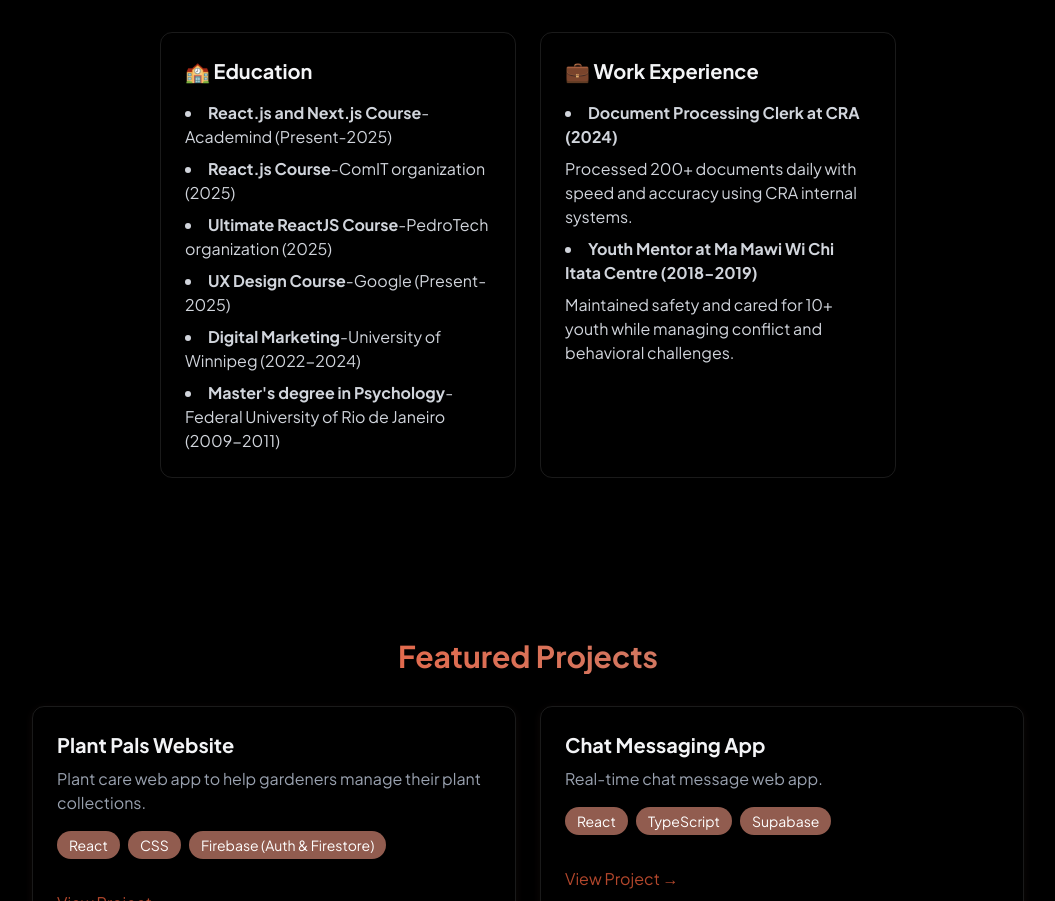
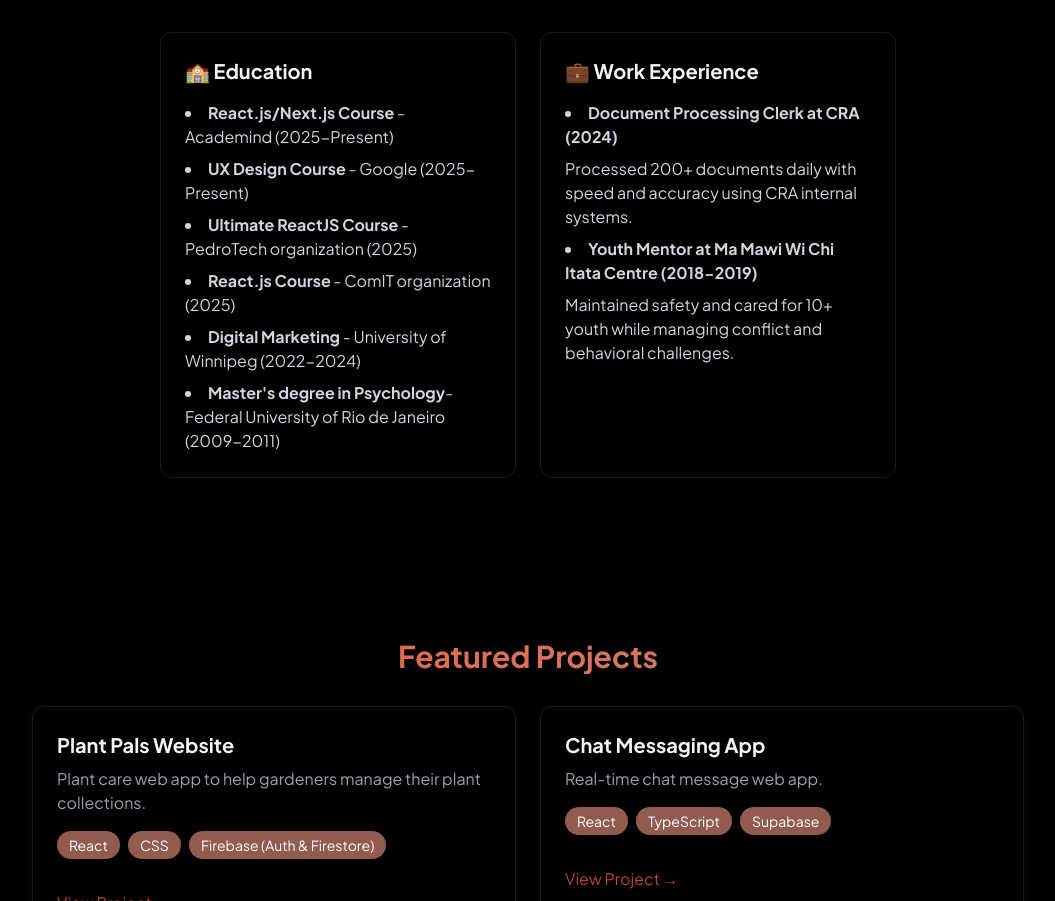
Before and after one commit to saraccmululo/Portfolio, a React (Vite) app: page / in a window 1280 px wide. Shown: the part 1382-2283 px from the top of the page, without its empty margins (112-1167 px from the left). Built offline with nearby package versions, Linux system fonts and the light colour scheme.

Commit message:
changed formatting

```diff
--- a/src/components/sections/About.jsx
+++ b/src/components/sections/About.jsx
@@ -56,19 +56,19 @@ const About = () => {
             <h3 className="text-xl font-bold mb-4">🏫 Education</h3>
             <ul className="list-disc list-inside text-gray-300 space-y-2">
                <li>
-                <strong>React.js and Next.js Course</strong>-Academind (Present-2025)
+                <strong>React.js/Next.js Course</strong> - Academind (2025-Present)
+              </li>
+               <li>
+                <strong>UX Design Course</strong> - Google (2025-Present)
               </li>
               <li>
-                <strong>React.js Course</strong>-ComIT organization (2025)
+                <strong>Ultimate ReactJS Course</strong> - PedroTech organization (2025)
               </li>
               <li>
-                <strong>Ultimate ReactJS Course</strong>-PedroTech organization (2025)
+                <strong>React.js Course</strong> - ComIT organization (2025)
               </li>
               <li>
-                <strong>UX Design Course</strong>-Google (Present-2025)
-              </li>
-              <li>
-                <strong>Digital Marketing</strong>-University of Winnipeg
+                <strong>Digital Marketing</strong> - University of Winnipeg
                 (2022-2024)
               </li>
               <li>
```
